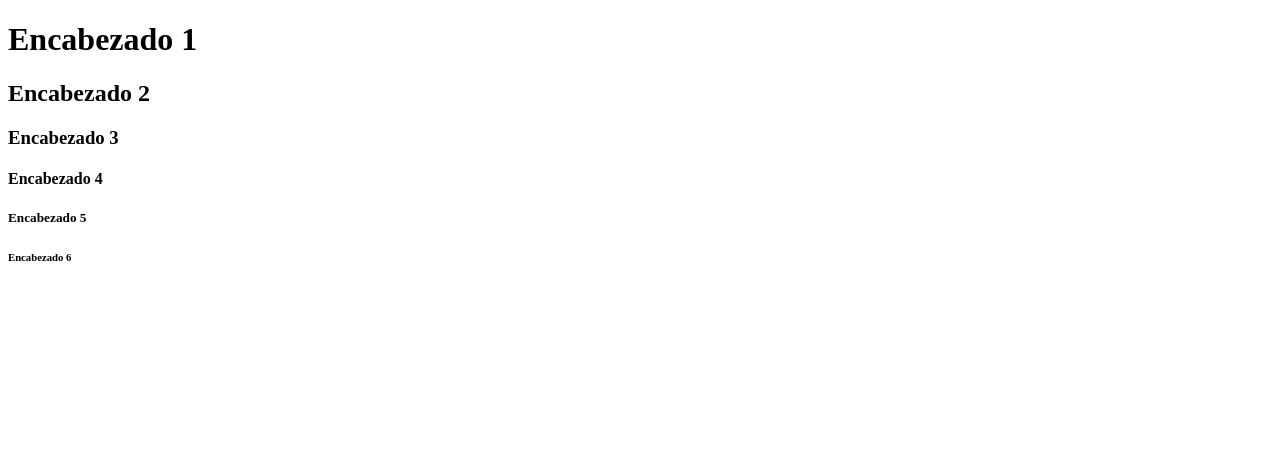
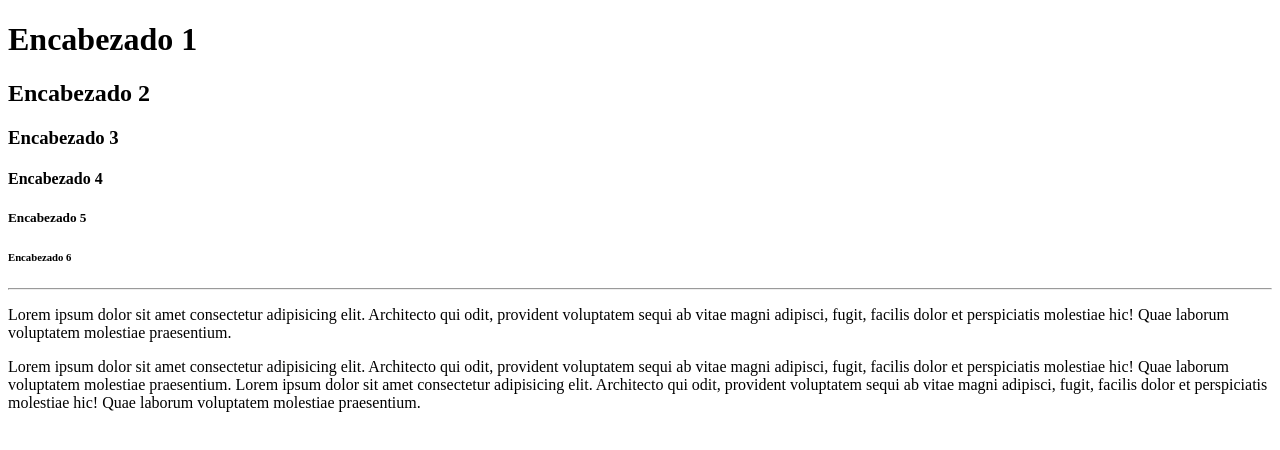
Before and after one commit to AngelMontesR/html5, a plain HTML site: page index.html in a window 1280 px wide. Drawn offline with Linux system fonts and the light colour scheme.

Commit message:
Modificación  Se agrega sección de parrafo

```diff
--- a/index.html
+++ b/index.html
@@ -26,6 +26,20 @@
                     H3 Harry Potter y la piedra filosofal
                     H3 Harry Potter y la camara secreta
         -->
+        <hr>
+
+        <!-- Parrafos -->
+        <p>
+            Lorem ipsum dolor sit amet consectetur adipisicing elit. Architecto qui odit, provident voluptatem sequi ab vitae magni adipisci, fugit, facilis dolor et perspiciatis molestiae hic! Quae laborum voluptatem molestiae praesentium.
+        </p>
+        <p>
+            Lorem ipsum dolor sit amet consectetur adipisicing elit. Architecto qui odit, provident voluptatem sequi ab vitae magni adipisci, fugit, facilis dolor et perspiciatis molestiae hic! Quae laborum voluptatem molestiae praesentium.
+            <span>
+                Lorem ipsum dolor sit amet consectetur adipisicing elit. Architecto qui odit, provident voluptatem sequi ab vitae magni adipisci, fugit, facilis dolor et perspiciatis molestiae hic! Quae laborum voluptatem molestiae praesentium.
+            </span>
+        </p>
+
+
 
     </body>
 </html>
```
